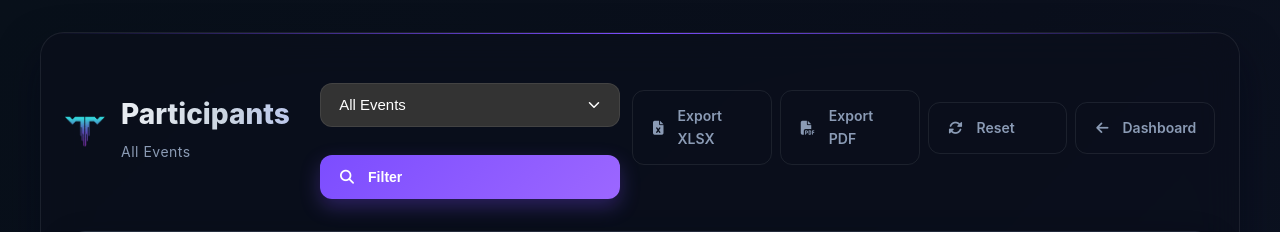
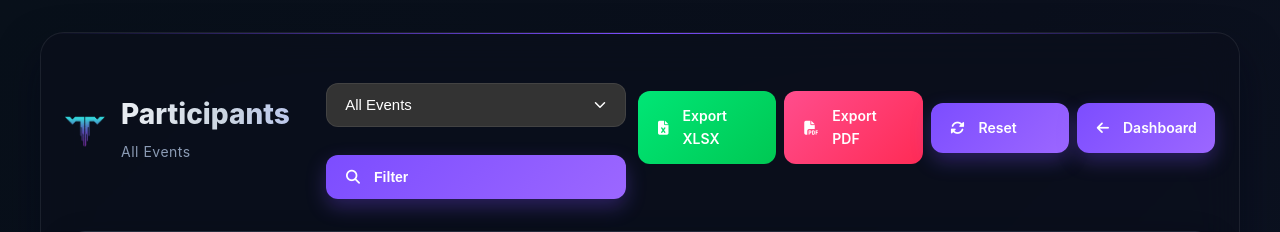
Before and after one commit to albinosiby/Tantra25backend, a Flask app: page /participants_list in a window 1280 px wide. Shown: the top 232 px of the page. Run offline with Flask 3, Linux system fonts and the light colour scheme; data that the repository does not hold is empty; parts of the project's set-up code (start-up, migrations or seed data) failed here and were passed over.

Commit message:
Update participants_list.html

```diff
--- a/templates/participants_list.html
+++ b/templates/participants_list.html
@@ -117,34 +117,34 @@
             </form>
             <div style="display:flex;gap:8px;align-items:center;flex-wrap:wrap;">
               {% if selected_event %}
-                <a href="{{ url_for('download_participants', event=selected_event, dept_id=dept_id, format='xlsx') }}" class="btn btn-ghost" style="flex:1;min-width:120px;">
+                <a href="{{ url_for('download_participants', event=selected_event, dept_id=dept_id, format='xlsx') }}" class="btn btn-success" style="flex:1;min-width:120px;">
                   <i class="fas fa-file-excel"></i> Export XLSX
                 </a>
-                <a href="{{ url_for('download_participants', event=selected_event, dept_id=dept_id, format='pdf') }}" class="btn btn-ghost" style="flex:1;min-width:120px;">
+                <a href="{{ url_for('download_participants', event=selected_event, dept_id=dept_id, format='pdf') }}" class="btn btn-danger" style="flex:1;min-width:120px;">
                   <i class="fas fa-file-pdf"></i> Export PDF
                 </a>
               {% elif dept_id %}
                 <!-- Export all events for the selected department -->
-                <a href="{{ url_for('download_participants', dept_id=dept_id, format='xlsx') }}" class="btn btn-ghost" style="flex:1;min-width:120px;">
+                <a href="{{ url_for('download_participants', dept_id=dept_id, format='xlsx') }}" class="btn btn-success" style="flex:1;min-width:120px;">
                   <i class="fas fa-file-excel"></i> Export XLSX
                 </a>
-                <a href="{{ url_for('download_participants', dept_id=dept_id, format='pdf') }}" class="btn btn-ghost" style="flex:1;min-width:120px;">
+                <a href="{{ url_for('download_participants', dept_id=dept_id, format='pdf') }}" class="btn btn-danger" style="flex:1;min-width:120px;">
                   <i class="fas fa-file-pdf"></i> Export PDF
                 </a>
               {% else %}
                 <!-- No department or event selected: prevent global export -->
-                <a href="#" onclick="alert('Please select a department or an event to export the participants list.');return false;" class="btn btn-ghost" style="flex:1;min-width:120px;">
+                <a href="#" onclick="alert('Please select a department or an event to export the participants list.');return false;" class="btn btn-success" style="flex:1;min-width:120px;">
                   <i class="fas fa-file-excel"></i> Export XLSX
                 </a>
-                <a href="#" onclick="alert('Please select a department or an event to export the participants list.');return false;" class="btn btn-ghost" style="flex:1;min-width:120px;">
+                <a href="#" onclick="alert('Please select a department or an event to export the participants list.');return false;" class="btn btn-danger" style="flex:1;min-width:120px;">
                   <i class="fas fa-file-pdf"></i> Export PDF
                 </a>
               {% endif %}
-              <a href="{{ url_for('participants_list', dept_id=dept_id) }}" class="btn btn-ghost" style="flex:1;min-width:120px;">
+              <a href="{{ url_for('participants_list', dept_id=dept_id) }}" class="btn btn-primary" style="flex:1;min-width:120px;">
                 <i class="fas fa-sync-alt"></i>
                 Reset
               </a>
-              <a href="/department" class="btn btn-ghost" style="flex:1;min-width:120px;">
+              <a href="/department" class="btn btn-primary" style="flex:1;min-width:120px;">
                 <i class="fas fa-arrow-left"></i>
                 Dashboard
               </a>
```
